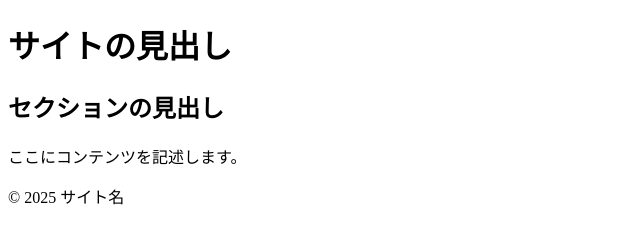
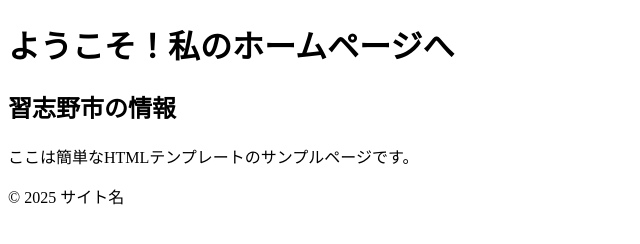
Before and after one commit to notSuger0811/suger08.github.io, a plain HTML site: page index.html in a window 1280 px wide. Shown: the whole page, without its empty margins (0-640 px from the left). Drawn offline with Linux system fonts and the light colour scheme.

Commit message:
index.html
市について書きます。次回

```diff
--- a/index.html
+++ b/index.html
@@ -4,20 +4,20 @@
     <meta charset="UTF-8">
     <meta name="viewport" content="width=device-width, initial-scale=1.0">
 
-    <title>ページのタイトル</title>
+    <title>習志野市の紹介</title>
 
     <link rel="stylesheet" href="e2a.css">
 </head>
 <body>
 
     <header>
-        <h1>サイトの見出し</h1>
+        <h1>ようこそ！私のホームページへ</h1>
     </header>
 
     <main>
         <section>
-            <h2>セクションの見出し</h2>
-            <p>ここにコンテンツを記述します。</p>
+            <h2>習志野市の情報</h2>
+            <p>ここは簡単なHTMLテンプレートのサンプルページです。</p>
         </section>
     </main>
 
```
